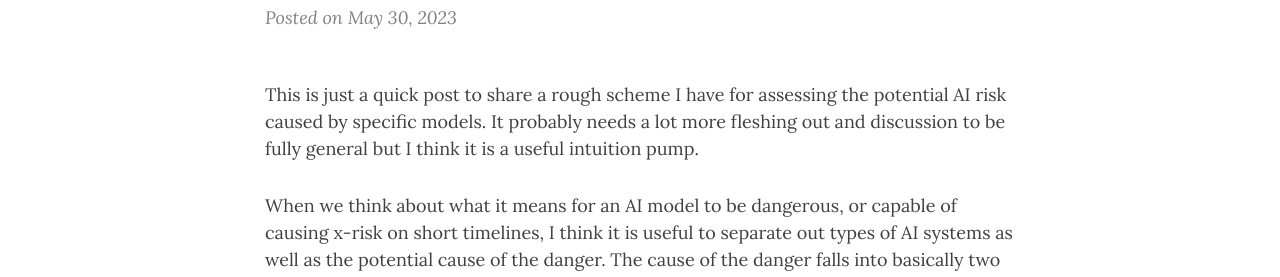
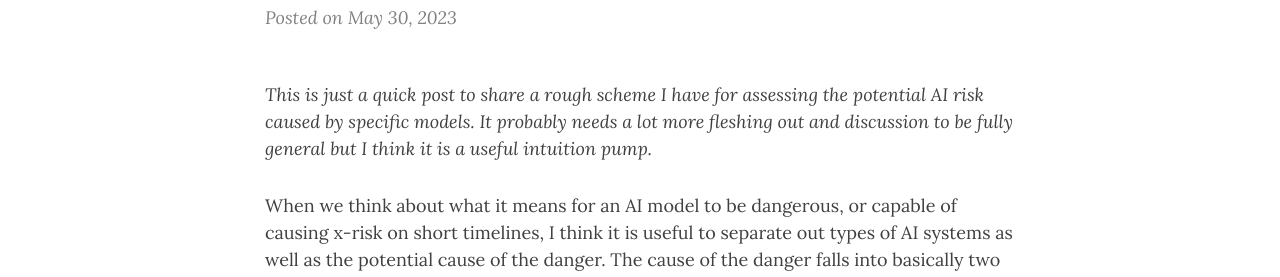
Before and after one commit to BerenMillidge/BerenMillidge.github.io, a Jekyll site: the page built from _posts/2023-05-30-My-rough-categorization-of-AI-risk-types.md, in a window 1280 px wide. Shown: the part 245-522 px from the top of the page. Built offline with Jekyll 4.4.1, drawn with Linux system fonts in a browser that asks for light colours; nearby versions of some CDN libraries.

Commit message:
italic preamble

```diff
--- a/_posts/2023-05-30-My-rough-categorization-of-AI-risk-types.md
+++ b/_posts/2023-05-30-My-rough-categorization-of-AI-risk-types.md
@@ -3,7 +3,7 @@ layout: post
 title: My rough categorization of AI risk types
 ---
 
-This is just a quick post to share a rough scheme I have for assessing the potential AI risk caused by specific models. It probably needs a lot more fleshing out and discussion to be fully general but I think it is a useful intuition pump.
+*This is just a quick post to share a rough scheme I have for assessing the potential AI risk caused by specific models. It probably needs a lot more fleshing out and discussion to be fully general but I think it is a useful intuition pump.*
 
 When we think about what it means for an AI model to be dangerous, or capable of causing x-risk on short timelines, I think it is useful to separate out types of AI systems as well as the potential cause of the danger. The cause of the danger falls into basically two categories: misuse, and autonomous AI takeover. With misuse, we build powerful AI systems that let us build new technologies or manipulate the world in increasingly powerful ways and some bad actor misuses them either intentionally or unintentionally causing mass damage or an extinction event. This can happen even when the AI itself is well ‘aligned’ with the human’s intent. An example potential scenario here would be an AI that is trained really well to understand virology and molecular biology is asked to design a super-virus that wipes out humanity, and does so.
 
```
